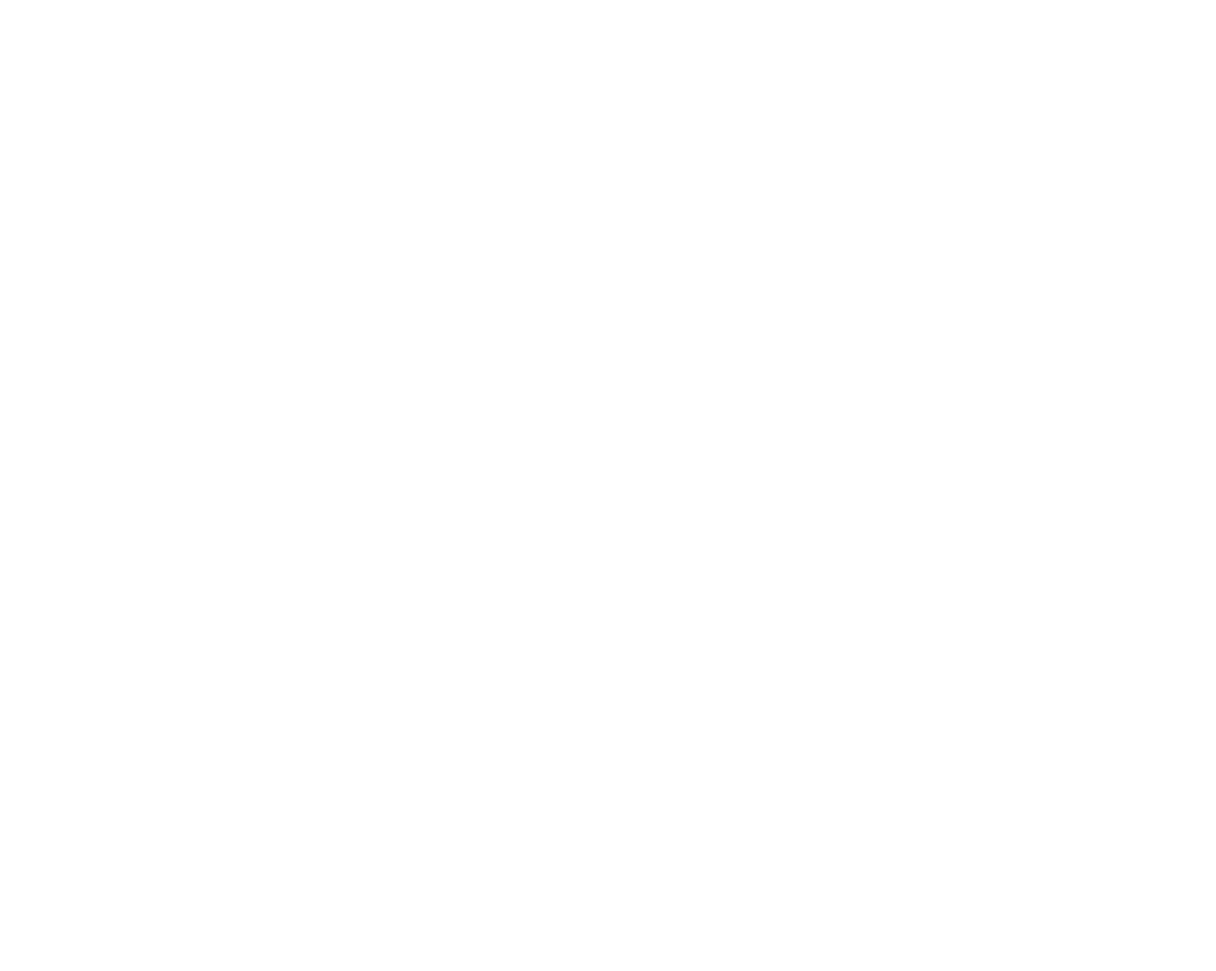
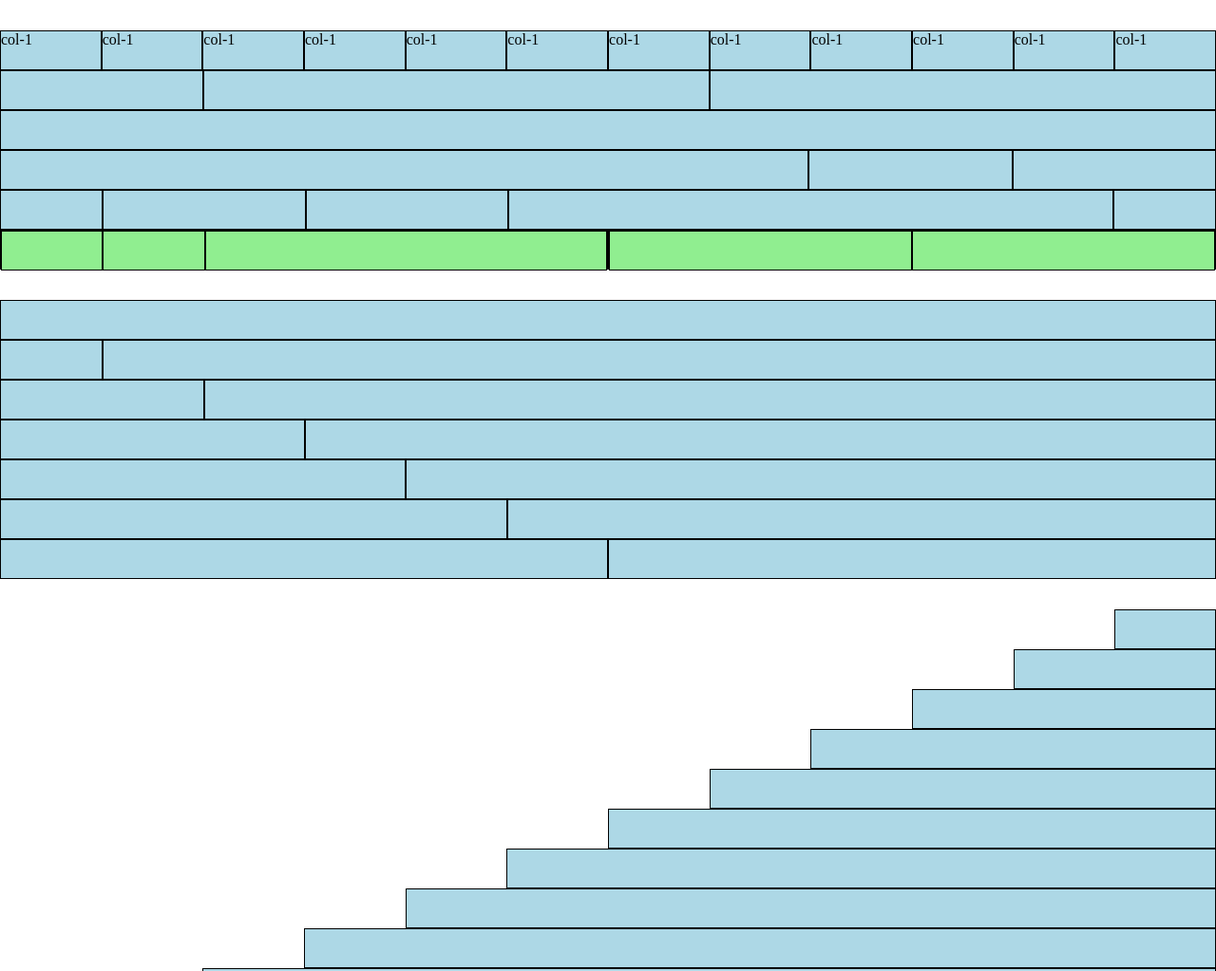
Before and after one commit to matteoNapoli42/html-css-12bool, a plain HTML site: page index.html in a window 1280 px wide. Shown: the top 1023 px of the page at 95% size. Before the commit the page ends 800 px from the top, so only its background shows below. Drawn offline with Linux system fonts and the light colour scheme.

Commit message:
finished all sections

```diff
--- a/assets/css/framework.css
+++ b/assets/css/framework.css
@@ -0,0 +1,101 @@
+
+.row{
+    display: flex;
+}
+
+.col-1{
+    width: calc(100%/12*1);
+}
+
+.col-2{
+    width: calc(100%/12*2);
+}
+
+.col-3{
+    width: calc(100%/12*3);
+}
+
+.col-4{
+    width: calc(100%/12*4);
+}
+
+.col-5{
+    width: calc(100%/12*5);
+}
+
+.col-6{
+   width: 50%;
+}
+
+.col-7{
+    width: calc(100%/12*7);
+}
+
+.col-8{
+    width: calc(100%/12*8);
+}
+
+.col-9{
+    width: calc(100%/12*9);
+}
+
+.col-10{
+    width: calc(100%/12*10);
+}
+
+.col-11{
+    width: calc(100%/12*11);
+}
+
+.col-12{
+    width: 100%;
+}
+
+
+.offset-1{
+    margin-left: calc((100% / 12) * 1);
+}
+
+.offset-2{
+    margin-left: calc((100% / 12) * 2);
+}
+
+.offset-3{
+    margin-left: calc((100% / 12) * 3);
+}
+
+.offset-4{
+    margin-left: calc((100% / 12) * 4);
+}
+
+.offset-5{
+    margin-left: calc((100% / 12) * 5);
+}
+
+.offset-6{
+    margin-left: 50%;
+}
+
+.offset-7{
+    margin-left: calc((100% / 12) * 7);
+}
+
+.offset-8{
+    margin-left: calc((100% / 12) * 8);
+}
+
+.offset-9{
+    margin-left: calc((100% / 12) * 9);
+}
+
+.offset-10{
+    margin-left: calc((100% / 12) * 10);
+}
+
+.offset-11{
+    margin-left: calc((100% / 12) * 11);
+}
+
+.offset-12{
+    margin-left: 100%;
+}
--- a/assets/css/style.css
+++ b/assets/css/style.css
@@ -0,0 +1,32 @@
+body{
+    margin: 0;
+    padding: 0;
+    box-sizing: border-box;
+}
+
+.bg-blue{
+    background-color: lightblue;
+}
+
+.nested{
+    background-color: lightgreen;
+}
+
+
+div[class^="col-"]
+{
+    height: 40px;
+    border: 1px solid black
+}
+
+#sec-1{
+    margin-top: 2rem;
+}
+
+#sec-2{
+    margin-top: 2rem;
+}
+
+#sec-3{
+    margin-top: 2rem;
+}
--- a/index.html
+++ b/index.html
@@ -7,7 +7,164 @@
     <meta name="viewport" content="width=device-width, initial-scale=1.0">
     <title>Document</title>
 </head>
-<body>
+<body class="debug">
+
+    <!--PART ONE-->
+    <section id="sec-1">
+        <div class="row">
+            <div class="col-1 bg-blue">col-1</div>
+            <div class="col-1 bg-blue">col-1 </div>
+            <div class="col-1 bg-blue">col-1</div>
+            <div class="col-1 bg-blue">col-1</div>
+            <div class="col-1 bg-blue">col-1</div>
+            <div class="col-1 bg-blue">col-1</div>
+            <div class="col-1 bg-blue">col-1</div>
+            <div class="col-1 bg-blue">col-1</div>
+            <div class="col-1 bg-blue">col-1</div>
+            <div class="col-1 bg-blue">col-1</div>
+            <div class="col-1 bg-blue">col-1</div>
+            <div class="col-1 bg-blue">col-1</div>
+        </div>
+    </section>
+
+    <div class="row">
+        <div class="col-2 bg-blue"></div>
+        <div class="col-5 bg-blue"></div>
+        <div class="col-5 bg-blue"></div>
+    </div>
+
+    <div class="row">
+        <div class="col-12 bg-blue"></div>
+    </div>
+
+    <div class="row">
+        <div class="col-8 bg-blue"></div>
+        <div class="col-2 bg-blue"></div>
+        <div class="col-2 bg-blue"></div>
+    </div>
+
+    <div class="row">
+        <div class="col-1 bg-blue"></div>
+        <div class="col-2 bg-blue"></div>
+        <div class="col-2 bg-blue"></div>
+        <div class="col-6 bg-blue"></div>
+        <div class="col-1 bg-blue"></div>
+    </div>
+
+    <div class="row">
+        <div class="col-6 bg-blue">
+            <div class="row">
+                <div class="col-2 nested"></div>
+                <div class="col-2 nested"></div>
+                <div class="col-8 nested"></div>
+            </div>
+        </div>
+        <div class="col-6 bg-blue">
+            <div class="row">
+                <div class="col-6 nested"></div>
+                <div class="col-6 nested"></div>
+            </div>
+        </div>
+    </div>
+    <!-- END PART ONE-->
+
+    <!--PART TWO-->
+        <section id="sec-2">
+            <div class="row">
+                <div class="col-12 bg-blue"></div>
+            </div>
+
+            <div class="row">
+                <div class="col-1 bg-blue"></div>
+                <div class="col-11 bg-blue"></div>
+            </div>
+
+            <div class="row">
+                <div class="col-2 bg-blue"></div>
+                <div class="col-10 bg-blue"></div>
+            </div>
+
+            <div class="row">
+                <div class="col-3 bg-blue"></div>
+                <div class="col-9 bg-blue"></div>
+            </div>
+
+            <div class="row">
+                <div class="col-4 bg-blue"></div>
+                <div class="col-8 bg-blue"></div>
+            </div>
+
+            <div class="row">
+                <div class="col-5 bg-blue"></div>
+                <div class="col-7 bg-blue"></div>
+            </div>
+
+            <div class="row">
+                <div class="col-6 bg-blue"></div>
+                <div class="col-6 bg-blue"></div>
+            </div>
+        </section>
+    <!-- END PART TWO-->
+
+    <!--PART THREE-->
+        <section id="sec-3">
+            <div class="row">
+                <div class="offset-11"></div>
+                <div class="col-1 bg-blue"></div>
+            </div>
+
+            <div class="row">
+                <div class="offset-10"></div>
+                <div class="col-2 bg-blue"></div>
+            </div>
+
+            <div class="row">
+                <div class="offset-9"></div>
+                <div class="col-3 bg-blue"></div>
+            </div>
+
+            <div class="row">
+                <div class="offset-8"></div>
+                <div class="col-4 bg-blue"></div>
+            </div>
+
+            <div class="row">
+                <div class="offset-7"></div>
+                <div class="col-5 bg-blue"></div>
+            </div>
+
+            <div class="row">
+                <div class="offset-6"></div>
+                <div class="col-6 bg-blue"></div>
+            </div>
+
+            <div class="row">
+                <div class="offset-5"></div>
+                <div class="col-7 bg-blue"></div>
+            </div>
+
+            <div class="row">
+                <div class="offset-4"></div>
+                <div class="col-8 bg-blue"></div>
+            </div>
+
+            <div class="row">
+                <div class="offset-3"></div>
+                <div class="col-9 bg-blue"></div>
+            </div>
+
+            <div class="row">
+                <div class="offset-2"></div>
+                <div class="col-10 bg-blue"></div>
+            </div>
+
+            <div class="row">
+                <div class="offset-1"></div>
+                <div class="col-11 bg-blue"></div>
+            </div>
+        </section>
+    <!-- END PART THREE-->
+
 
 </body>
 </html>
```
